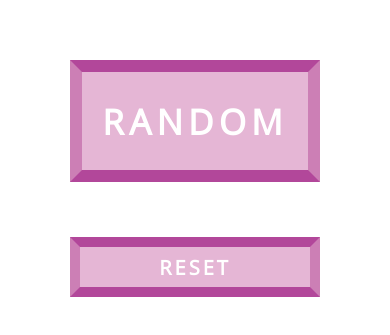
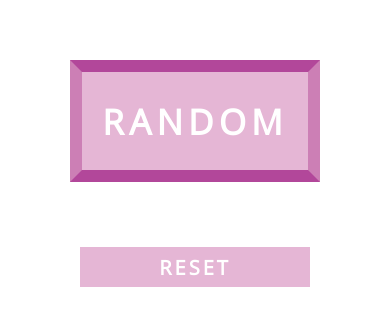
Before and after one commit to ab255/color-changer, a plain HTML site: page index.html in a window 390 px wide. Shown: the part 251-586 px from the top of the page. Drawn offline with nearby package versions, Linux system fonts and the light colour scheme.

Commit message:
border fix?

```diff
--- a/style.css
+++ b/style.css
@@ -40,13 +40,14 @@ body {
   }
 
   .btn {
+    border-radius: 0;
     font-size: 35px;
     margin: 1em;
     width: 250px;
   }
 
   .reset-button {
-    border-width: .5em;
+    border: .5em solid;
     font-size: 20px;
     height: 3em;
   }
```
